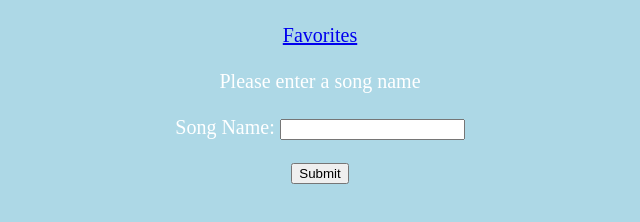
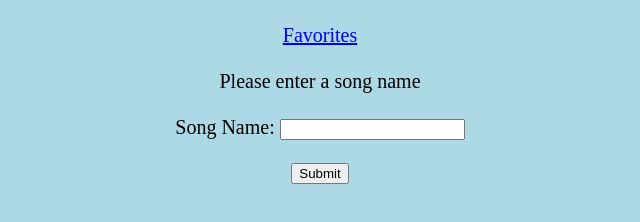
Before and after one commit to aliulex/comp20-final-project, a website: page index.html in a window 1280 px wide. Shown: the part 58-280 px from the top of the page, without its empty margins (320-960 px from the left). Drawn offline with Linux system fonts and the light colour scheme.

Commit message:
Update index.html

```diff
--- a/index.html
+++ b/index.html
@@ -5,7 +5,7 @@
         h1{color: #2565AE}
         body {
             background-color: #ADD8E6;
-            color: #ffffff;
+            color: #000000;
             font-size: 20px;
             text-align: center;
         }
```
